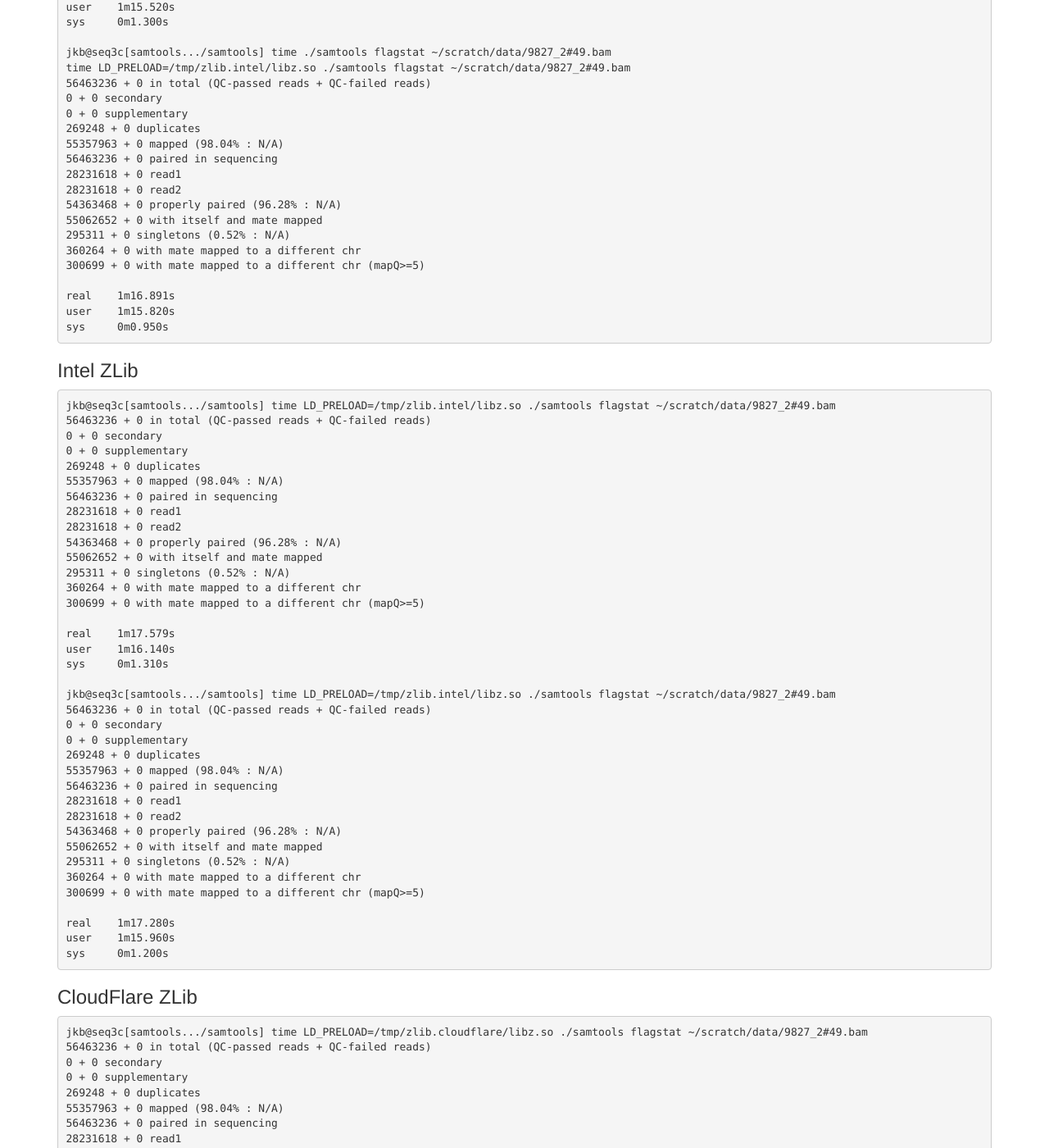
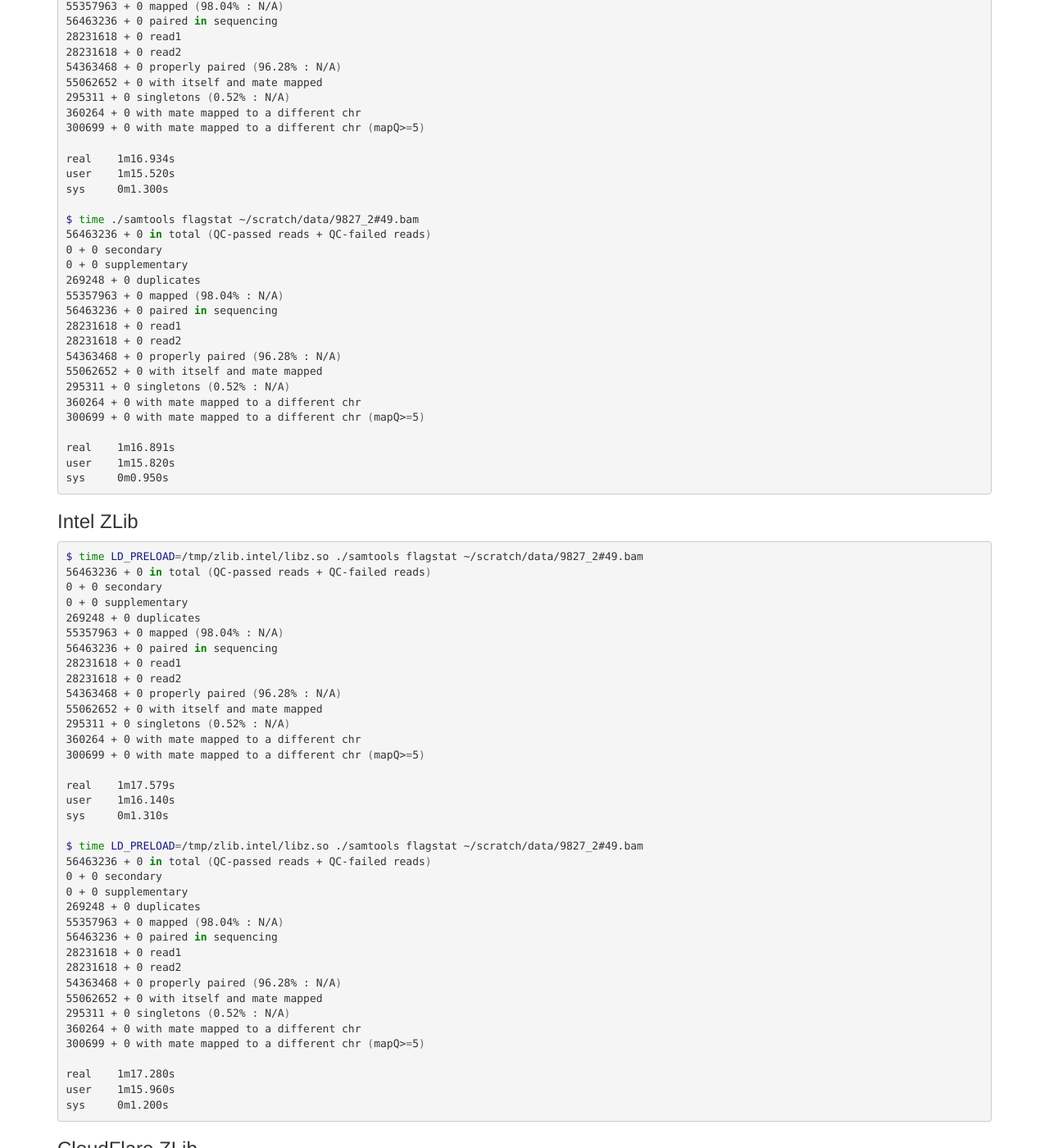
Before and after one commit to samtools/www.htslib.org, a Jekyll site: the page built from zlib_benchmarks.md, in a window 1280 px wide and 1400 px high, scrolled down 1534 px. Shown: the whole window at 82% size. Built offline with Jekyll 4.4.1, drawn with Linux system fonts in a browser that asks for light colours; nearby versions of some CDN libraries; some of the changed text lies outside the part shown.

````diff
--- a/zlib_benchmarks.md
+++ b/zlib_benchmarks.md
@@ -10,14 +11,14 @@ CloudFlare-optimised zlibs and shown to work.
 
 They can be downloaded from:
 
-    https://github.com/jtkukunas/zlib     # Intel
-    https://github.com/cloudflare/zlib    # CloudFlare
+* <https://github.com/jtkukunas/zlib>     # Intel
+* <https://github.com/cloudflare/zlib>    # CloudFlare
 
 
 External benchmarks comparing the various zlibs (on non-BAM data) are
 available at:
 
-    https://www.snellman.net/blog/archive/2014-08-04-comparison-of-intel-and-cloudflare-zlib-patches.html
+* <https://www.snellman.net/blog/archive/2014-08-04-comparison-of-intel-and-cloudflare-zlib-patches.html>
 
 It is recommended that you perform your own rigorous tests for an
 entire pipeline if you wish to switch to one of the optimised zlib
@@ -35,8 +36,9 @@ demonstrate the gains and losses.
 
 (1 thread, elapsed ~= cpu time)
 
+{:.table}
 Zlib Implementation | CPU Time
-------------------- | --------
+------------------- | :------:
 Original            | 1m 17s
 Intel               | 1m 17s
 CloudFlare          | 1m 17s
@@ -45,16 +47,18 @@ CloudFlare          | 1m 17s
 
 (4 threads, fastest elapsed/CPU, size)
 
+{:.table}
 Zlib Implementation | Level | Elapsed Time  | CPU Time  |       Size
-------------------- | ----: | ------------: | --------: | ---------:
+------------------- | :---: | :-----------: | --------: | :--------:
 Original            |     6 | 4m 31s        | 12m 50s   | 6499959405
 Intel               |     6 | 3m 49s        |  9m 57s   | 6580893700
 CloudFlare          |     6 | 3m 24s        |  8m 13s   | 6445044187
 
 At minimum compression level:
 
+{:.table}
 Zlib Implementation | Level | Elapsed Time  | CPU Time  |       Size
-------------------- | ----: | ------------: | --------: | ---------:
+------------------- | :---: | :-----------: | --------: | :--------:
 Original            |     1 | 3m 00s        |  6m 42s   | 7042519949
 Intel               |     1 | 2m 24s        |  4m 15s   | 9019497823
 CloudFlare          |     1 | 2m 53s        |  6m 12s   | 6816769584
@@ -87,8 +91,8 @@ Full reading benchmarks
 
 ### Original ZLib
 
-```
-jkb@seq3c[samtools.../samtools] time ./samtools flagstat ~/scratch/data/9827_2#49.bam
+{% highlight sh %}
+$ time ./samtools flagstat ~/scratch/data/9827_2#49.bam
 56463236 + 0 in total (QC-passed reads + QC-failed reads)
 0 + 0 secondary
 0 + 0 supplementary
@@ -107,8 +111,7 @@ real    1m16.934s
 user    1m15.520s
 sys     0m1.300s
 
-jkb@seq3c[samtools.../samtools] time ./samtools flagstat ~/scratch/data/9827_2#49.bam
-time LD_PRELOAD=/tmp/zlib.intel/libz.so ./samtools flagstat ~/scratch/data/9827_2#49.bam
+$ time ./samtools flagstat ~/scratch/data/9827_2#49.bam
 56463236 + 0 in total (QC-passed reads + QC-failed reads)
 0 + 0 secondary
 0 + 0 supplementary
@@ -126,12 +129,12 @@ time LD_PRELOAD=/tmp/zlib.intel/libz.so ./samtools flagstat ~/scratch/data/9827_
 real    1m16.891s
 user    1m15.820s
 sys     0m0.950s
-```
+{% endhighlight %}
 
 ### Intel ZLib
 
-```
-jkb@seq3c[samtools.../samtools] time LD_PRELOAD=/tmp/zlib.intel/libz.so ./samtools flagstat ~/scratch/data/9827_2#49.bam
+{% highlight sh %}
+$ time LD_PRELOAD=/tmp/zlib.intel/libz.so ./samtools flagstat ~/scratch/data/9827_2#49.bam
 56463236 + 0 in total (QC-passed reads + QC-failed reads)
 0 + 0 secondary
 0 + 0 supplementary
@@ -150,7 +153,7 @@ real    1m17.579s
 user    1m16.140s
 sys     0m1.310s
 
-jkb@seq3c[samtools.../samtools] time LD_PRELOAD=/tmp/zlib.intel/libz.so ./samtools flagstat ~/scratch/data/9827_2#49.bam
+$ time LD_PRELOAD=/tmp/zlib.intel/libz.so ./samtools flagstat ~/scratch/data/9827_2#49.bam
 56463236 + 0 in total (QC-passed reads + QC-failed reads)
 0 + 0 secondary
 0 + 0 supplementary
@@ -168,12 +171,12 @@ jkb@seq3c[samtools.../samtools] time LD_PRELOAD=/tmp/zlib.intel/libz.so ./samtoo
 real    1m17.280s
 user    1m15.960s
 sys     0m1.200s
-```
+{% endhighlight %}
 
 ### CloudFlare ZLib
 
-```
-jkb@seq3c[samtools.../samtools] time LD_PRELOAD=/tmp/zlib.cloudflare/libz.so ./samtools flagstat ~/scratch/data/9827_2#49.bam
+{% highlight sh %}
+$ time LD_PRELOAD=/tmp/zlib.cloudflare/libz.so ./samtools flagstat ~/scratch/data/9827_2#49.bam
 56463236 + 0 in total (QC-passed reads + QC-failed reads)
 0 + 0 secondary
 0 + 0 supplementary
@@ -192,7 +195,7 @@ real    1m17.375s
 user    1m16.310s
 sys     0m0.940s
 
-jkb@seq3c[samtools.../samtools] time LD_PRELOAD=/tmp/zlib.cloudflare/libz.so ./samtools flagstat ~/scratch/data/9827_2#49.bam
+$ time LD_PRELOAD=/tmp/zlib.cloudflare/libz.so ./samtools flagstat ~/scratch/data/9827_2#49.bam
 56463236 + 0 in total (QC-passed reads + QC-failed reads)
 0 + 0 secondary
 0 + 0 supplementary
@@ -210,155 +213,155 @@ jkb@seq3c[samtools.../samtools] time LD_PRELOAD=/tmp/zlib.cloudflare/libz.so ./s
 real    1m17.144s
 user    1m16.020s
 sys     0m1.000s
-```
+{% endhighlight %}
 
 Full read/write benchmarks
 --------------------------
 
 ### Original ZLib, default compression level
 
-```
-jkb@seq3c[samtools.../samtools] ./samtools view -b -@ 4 -o /tmp/_.bam /nfs/users/nfs_j/jkb/scratch/data/9827_2#49.bam
+{% highlight sh %}
+$ time ./samtools view -b -@ 4 -o /tmp/_.bam /nfs/users/nfs_j/jkb/scratch/data/9827_2#49.bam
 
 real    4m33.612s
 user    12m38.000s
 sys     0m19.920s
 
-jkb@seq3c[samtools.../samtools] ls -l /tmp/_.bam
+$ ls -l /tmp/_.bam
 -rw-r--r-- 1 jkb team117 6499959405 Apr 27 11:42 /tmp/_.bam
 
-jkb@seq3c[samtools.../samtools] ./samtools view -b -@ 4 -o /tmp/_.bam /nfs/users/nfs_j/jkb/scratch/data/9827_2#49.bam
+$ time ./samtools view -b -@ 4 -o /tmp/_.bam /nfs/users/nfs_j/jkb/scratch/data/9827_2#49.bam
 
 real    4m31.879s
 user    12m29.380s
 sys     0m20.930s
 
-jkb@seq3c[samtools.../samtools] ls -l /tmp/_.bam
+$ ls -l /tmp/_.bam
 -rw-r--r-- 1 jkb team117 6499959405 Apr 27 11:53 /tmp/_.bam
-```
+{% endhighlight %}
 
 ### Intel ZLib, default compression level
 
-```
-jkb@seq3c[samtools.../samtools] LD_PRELOAD=/tmp/zlib.intel/libz.so ./samtools view -b -@ 4 -o /tmp/_.bam /nfs/users/nfs_j/jkb/scratch/data/9827_2#49.bam
+{% highlight sh %}
+$ time LD_PRELOAD=/tmp/zlib.intel/libz.so ./samtools view -b -@ 4 -o /tmp/_.bam /nfs/users/nfs_j/jkb/scratch/data/9827_2#49.bam
 
 real    3m49.306s
 user    9m36.150s
 sys     0m21.290s
-jkb@seq3c[samtools.../samtools] ls -l /tmp/_.bam
+$ ls -l /tmp/_.bam
 -rw-r--r-- 1 jkb team117 6580893700 Apr 27 11:45 /tmp/_.bam
 
-jkb@seq3c[samtools.../samtools] LD_PRELOAD=/tmp/zlib.intel/libz.so ./samtools view -b -@ 4 -o /tmp/_.bam /nfs/users/nfs_j/jkb/scratch/data/9827_2#49.bam
+$ time LD_PRELOAD=/tmp/zlib.intel/libz.so ./samtools view -b -@ 4 -o /tmp/_.bam /nfs/users/nfs_j/jkb/scratch/data/9827_2#49.bam
 
 real    3m52.742s
 user    9m43.360s
 sys     0m20.590s
-jkb@seq3c[samtools.../samtools] ls -l /tmp/_.bam
+$ ls -l /tmp/_.bam
 -rw-r--r-- 1 jkb team117 6580893700 Apr 27 11:57 /tmp/_.bam
-```
+{% endhighlight %}
 
 ### CloudFlare ZLib, default compression level
 
-```
-jkb@seq3c[samtools.../samtools] LD_PRELOAD=/tmp/zlib.cloudflare/libz.so ./samtools view -b -@ 4 -o /tmp/_.bam /nfs/users/nfs_j/jkb/scratch/data/9827_2#49.bam
+{% highlight sh %}
+$ time LD_PRELOAD=/tmp/zlib.cloudflare/libz.so ./samtools view -b -@ 4 -o /tmp/_.bam /nfs/users/nfs_j/jkb/scratch/data/9827_2#49.bam
 
 real    3m23.885s
 user    7m51.620s
 sys     0m21.210s
 
-jkb@seq3c[samtools.../samtools] ls -l /tmp/_.bam
+$ ls -l /tmp/_.bam
 -rw-r--r-- 1 jkb team117 6445044187 Apr 27 11:49 /tmp/_.bam
 
-jkb@seq3c[samtools.../samtools] LD_PRELOAD=/tmp/zlib.cloudflare/libz.so ./samtools view -b -@ 4 -o /tmp/_.bam /nfs/users/nfs_j/jkb/scratch/data/9827_2#49.bam
+$ time LD_PRELOAD=/tmp/zlib.cloudflare/libz.so ./samtools view -b -@ 4 -o /tmp/_.bam /nfs/users/nfs_j/jkb/scratch/data/9827_2#49.bam
 
 real    3m24.938s
 user    7m55.610s
 sys     0m21.430s
 
-jkb@seq3c[samtools.../samtools] ls -l /tmp/_.bam
+$ ls -l /tmp/_.bam
 -rw-r--r-- 1 jkb team117 6445044187 Apr 27 12:01 /tmp/_.bam
-```
+{% endhighlight %}
 
 ### Original ZLib, lowest compression level
 
-```
-jkb@seq3c[samtools.../samtools] ./samtools view -1 -b -@ 4 -o /tmp/_.bam /nfs/users/nfs_j/jkb/scratch/data/9827_2#49.bam
+{% highlight sh %}
+$ time ./samtools view -1 -b -@ 4 -o /tmp/_.bam /nfs/users/nfs_j/jkb/scratch/data/9827_2#49.bam
 
 real    2m59.867s
 user    6m21.680s
 sys     0m20.210s
 
-jkb@seq3c[samtools.../samtools] ls -l /tmp/_.bam
+$ ls -l /tmp/_.bam
 -rw-r--r-- 1 jkb team117 7042519949 Apr 27 11:23 /tmp/_.bam
 
-jkb@seq3c[samtools.../samtools] ./samtools view -1 -b -@ 4 -o /tmp/_.bam /nfs/users/nfs_j/jkb/scratch/data/9827_2#49.bam
+$ time ./samtools view -1 -b -@ 4 -o /tmp/_.bam /nfs/users/nfs_j/jkb/scratch/data/9827_2#49.bam
 
 real    3m1.529s
 user    6m21.060s
 sys     0m22.180s
 
-jkb@seq3c[samtools.../samtools] ls -l /tmp/_.bam
+$ ls -l /tmp/_.bam
 -rw-r--r-- 1 jkb team117 7042519949 Apr 27 11:32 /tmp/_.bam
-```
+{% endhighlight %}
 
 ### Intel ZLib, lowest compression level
 
-```
-jkb@seq3c[samtools.../samtools] LD_PRELOAD=/tmp/zlib.intel/libz.so ./samtools view -1 -b -@ 4 -o /tmp/_.bam /nfs/users/nfs_j/jkb/scratch/data/9827_2#49.bam
+{% highlight sh %}
+$ time LD_PRELOAD=/tmp/zlib.intel/libz.so ./samtools view -1 -b -@ 4 -o /tmp/_.bam /nfs/users/nfs_j/jkb/scratch/data/9827_2#49.bam
 
 real    2m24.214s
 user    4m0.170s
 sys     0m14.790s
 
-jkb@seq3c[samtools.../samtools] ls -l /tmp/_.bam
+$ ls -l /tmp/_.bam
 -rw-r--r-- 1 jkb team117 9019497823 Apr 27 11:26 /tmp/_.bam
 
-jkb@seq3c[samtools.../samtools] LD_PRELOAD=/tmp/zlib.intel/libz.so ./samtools view -1 -b -@ 4 -o /tmp/_.bam /nfs/users/nfs_j/jkb/scratch/data/9827_2#49.bam
+$ time LD_PRELOAD=/tmp/zlib.intel/libz.so ./samtools view -1 -b -@ 4 -o /tmp/_.bam /nfs/users/nfs_j/jkb/scratch/data/9827_2#49.bam
 
 real    2m25.409s
 user    4m2.690s
 sys     0m13.300s
 
-jkb@seq3c[samtools.../samtools] ls -l /tmp/_.bam
+$ ls -l /tmp/_.bam
 -rw-r--r-- 1 jkb team117 9019497823 Apr 27 11:34 /tmp/_.bam
-```
+{% endhighlight %}
 
 ### CloudFlare ZLib, lowest compression level
 
-```
-jkb@seq3c[samtools.../samtools] LD_PRELOAD=/tmp/zlib.cloudflare/libz.so ./samtools view -1 -b -@ 4 -o /tmp/_.bam /nfs/users/nfs_j/jkb/scratch/data/9827_2#49.bam
+{% highlight sh %}
+$ time LD_PRELOAD=/tmp/zlib.cloudflare/libz.so ./samtools view -1 -b -@ 4 -o /tmp/_.bam /nfs/users/nfs_j/jkb/scratch/data/9827_2#49.bam
 
 real    2m52.685s
 user    5m39.080s
 sys     0m23.250s
 
-jkb@seq3c[samtools.../samtools] ls -l /tmp/_.bam
+$ ls -l /tmp/_.bam
 -rw-r--r-- 1 jkb team117 6816769584 Apr 27 11:29 /tmp/_.bam
 
-jkb@seq3c[samtools.../samtools] LD_PRELOAD=/tmp/zlib.cloudflare/libz.so ./samtools view -1 -b -@ 4 -o /tmp/_.bam /nfs/users/nfs_j/jkb/scratch/data/9827_2#49.bam
+$ time LD_PRELOAD=/tmp/zlib.cloudflare/libz.so ./samtools view -1 -b -@ 4 -o /tmp/_.bam /nfs/users/nfs_j/jkb/scratch/data/9827_2#49.bam
 
 real    2m54.839s
 user    5m44.820s
 sys     0m23.270s
 
-jkb@seq3c[samtools.../samtools] ls -l /tmp/_.bam
+$ ls -l /tmp/_.bam
 -rw-r--r-- 1 jkb team117 6816769584 Apr 27 11:37 /tmp/_.bam
-```
+{% endhighlight %}
 
 ### Intel igzip library, lowest compresion level
 
-```
-jkb@seq3c[tmp/htslib] time ./test/test_view -@ 4 -l 1 -b ~/scratch/data/9827_2#49.bam > /tmp/_.bam;ls -l /tmp/_.bam
+{% highlight sh %}
+$ time ./test/test_view -@ 4 -l 1 -b ~/scratch/data/9827_2#49.bam > /tmp/_.bam;ls -l /tmp/_.bam
 
 real    2m9.550s
 user    3m17.260s
 sys     0m9.190s
 -rw-r--r-- 1 jkb team117 7324800394 Apr 28 14:54 /tmp/_.bam
 
-jkb@seq3c[tmp/htslib] time ./test/test_view -@ 4 -l 1 -b ~/scratch/data/9827_2#49.bam > /tmp/_.bam;ls -l /tmp/_.bam
+$ time ./test/test_view -@ 4 -l 1 -b ~/scratch/data/9827_2#49.bam > /tmp/_.bam;ls -l /tmp/_.bam
 
 real    2m14.863s
 user    3m17.730s
 sys     0m7.990s
 -rw-r--r-- 1 jkb team117 7324800394 Apr 28 14:59 /tmp/_.bam
-```
+{% endhighlight %}
````
Also changed, not shown: other parts of zlib_benchmarks.md (+1 -0 lines).
